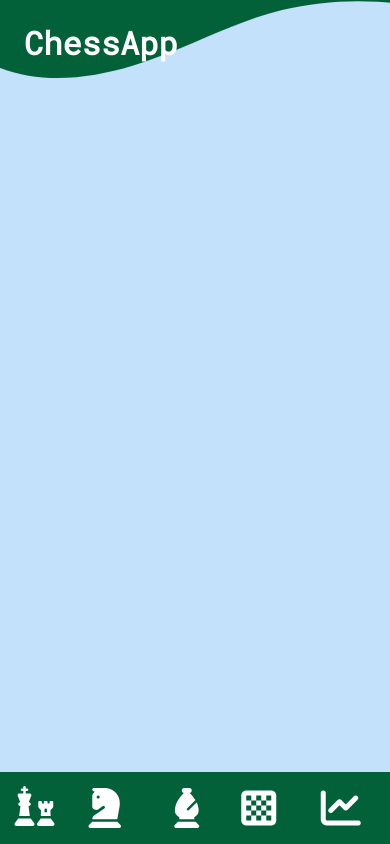
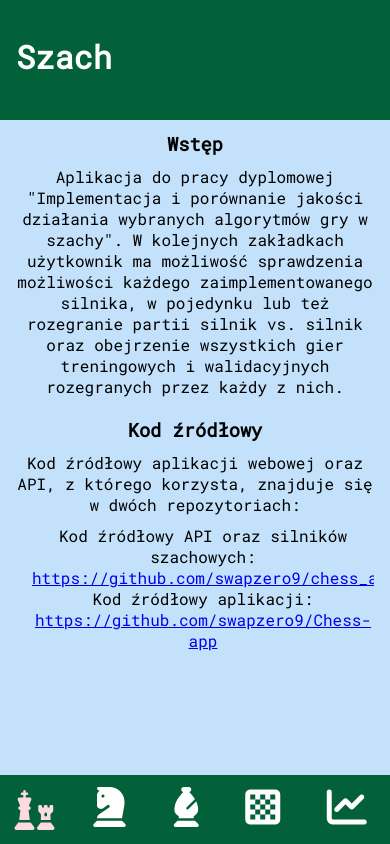
Before and after one commit to swapzero9/Chess-app, a Vue app: page /#/ in a window 390 px wide. Built offline with nearby package versions, Linux system fonts and the light colour scheme; no server answers.

Commit message:
final ui changes

```diff
--- a/src/App.vue
+++ b/src/App.vue
@@ -4,7 +4,7 @@
       <div class="logo">
         <router-link to="/">
           <i class="fas fa-chess"></i>
-          <h4>ChessApp</h4>
+          <h4>Szach</h4>
         </router-link>
       </div>
       <ul class="nav-bar">
@@ -41,7 +41,7 @@
       </ul>
     </nav>
     <div class="main-content">
-      <div class="custom-shape-divider-top-1644518673">
+      <div class="nice-title-block">
         <svg
           data-name="Layer 1"
           xmlns="http://www.w3.org/2000/svg"
@@ -60,6 +60,7 @@
           ></path>
         </svg>
       </div>
+      <div class="title-block"></div>
       <router-view />
     </div>
   </div>
@@ -70,18 +71,18 @@ export default {
   name: "App",
   mounted() {
     window.engineNamesByKeys = {
-      random: "Silnik ruchów przypadkowych",
-      minimax: "Silnik MinMax",
-      montecarlo: "Silnik MonteCarlo",
-      stockfish: "Stockfish",
-      ai: "Silnik AI, implementacja 1",
-      ai2: "Silnik AI, implementacja 2",
-      AiComputer: "Silnik AI, implementacja 1",
-      AiComputer2: "Silnik AI, implementacja 2",
-      MiniMaxComputer: "Silnik MinMax",
-      MonteCarloComputer: "Silnik MonteCarlo",
-      RandomComputer: "Silnik ruchów przypadkowych",
-      StockfishComputer: "Stockfish",
+      "random": "Silnik ruchów przypadkowych",
+      "minimax": "Silnik MinMax",
+      "montecarlo": "Silnik MonteCarlo",
+      "stockfish": "Stockfish",
+      "ai": "Silnik AI, implementacja 1",
+      "ai2": "Silnik AI, implementacja 2",
+      "AiComputer": "Silnik AI, implementacja 1",
+      "AiComputer2": "Silnik AI, implementacja 2",
+      "MiniMaxComputer": "Silnik MinMax",
+      "MonteCarloComputer": "Silnik MonteCarlo",
+      "RandomComputer": "Silnik ruchów przypadkowych",
+      "StockfishComputer": "Stockfish",
     };
     window.engineOptions = [
       {
@@ -194,13 +195,29 @@ nav {
   }
 
   .main-content {
-    max-width: calc(100% - 3em);
+    max-width: calc(100% - 2em);
     margin: auto;
     margin-bottom: 80px;
   }
 
   .board-main {
     flex-grow: 1;
+  }
+}
+
+@media screen and (max-width: 400px) {
+  .nav-bar {
+    gap: 0px !important;
+    flex-basis: 100%;
+  }
+
+  .nav-item {
+    padding: .75em !important;
+    flex-grow: 1;
+  }
+
+  .nav-item > a > i {
+    flex-basis: 100% !important;
   }
 }
 
@@ -216,7 +233,7 @@ nav {
 
 .logo > a {
   text-decoration: none;
-  color: white;
+  color: rgb(255, 217, 224);
   display: flex;
   padding: 0.5em 1rem;
 }
@@ -251,7 +268,7 @@ nav {
 
 .nav-item {
   flex-basis: 100%;
-  padding: 1em 1em;
+  padding: 1em;
 }
 
 .nav-item > a {
@@ -288,26 +305,71 @@ nav {
   transition: color 200ms ease-in-out;
 }
 
-.custom-shape-divider-top-1644518673 {
+.nice-title-block {
   position: absolute;
   top: 0;
   left: 0;
-  width: 100%;
+  width: 100vw;
   overflow: hidden;
   line-height: 0;
   z-index: -1;
 }
 
-.custom-shape-divider-top-1644518673 svg {
+.nice-title-block svg {
   position: relative;
   display: block;
   width: calc(190% + 1.3px);
-  height: 85px;
+  height: 90px;
   transform: rotateY(180deg);
 }
 
-.custom-shape-divider-top-1644518673 .shape-fill {
+.nice-title-block .shape-fill {
   fill: url("#top-gradient");
+}
+
+.title-block {
+  position: absolute;
+  top: 0;
+  left: 0;
+  width: 100vw;
+  height: 80px;
+  background: var(--palette-5);
+  z-index: -1;
+}
+
+@media screen and (min-width: 1100px) {
+  .nice-title-block {
+    display: block;
+  }
+
+  .title-block {
+    display: none;
+  }
+}
+
+@media screen and (max-width: 1100px) and (min-width: 650px){
+  .title-block {
+    display: none;
+  }
+
+  .nice-title-block svg {
+    width: calc(300% + 1.3px) !important;
+  }
+}
+
+@media screen and (max-width: 650px) {
+  .title-block {
+    display: block;
+  }
+  .nice-title-block {
+    display: none;
+  }
+}
+
+@media screen and (max-width: 400px) {
+  .title-block {
+    height: 120px !important;
+  }
 }
 
 @media (hover: hover) {
@@ -334,7 +396,7 @@ nav {
   }
 
   .logo:hover > a > * {
-    color: rgb(171, 243, 227);
+    color: rgb(255, 104, 134);
   }
 }
 </style>
--- a/src/components/BarChart.vue
+++ b/src/components/BarChart.vue
@@ -57,7 +57,6 @@ export default {
                   display: false,
                   precision: 0,
                   callback: (value) => {
-                    console.log(value)
                     if (value % 1 == 0) {
                       return value
                     }
--- a/src/components/CustomSelect.vue
+++ b/src/components/CustomSelect.vue
@@ -64,7 +64,8 @@ select {
   box-shadow: 0 0 0.6em 0 rgba(0, 0, 0, 0.2);
   cursor: pointer;
   color: black;
-  /* <option> colors */
+  width: 100%;
+  max-width: fit-content;
   background: url(https://upload.wikimedia.org/wikipedia/commons/9/9d/Caret_down_font_awesome_whitevariation.svg)
       no-repeat right 0.8em center / 1.4em,
     linear-gradient(
@@ -77,4 +78,10 @@ option {
   color: inherit;
   background-color: rgb(126, 198, 226, 0.2);
 }
+
+@media screen and (max-width: 360px) {
+  select {
+    font-size: 12px;
+  }
+}
 </style>
--- a/src/components/Header.vue
+++ b/src/components/Header.vue
@@ -1,6 +1,10 @@
 <template>
   <div>
-    <h1>{{ title }}<span v-bind:title="description" v-if="description != undefined">[?]</span></h1>
+    <h1>
+      {{ title }}<span v-bind:title="description" v-if="description != undefined"
+        >[?]</span
+      >
+    </h1>
   </div>
 </template>
 
@@ -9,18 +13,38 @@ export default {
   name: "Header",
   props: {
     title: String,
-    description: String
+    description: String,
   },
 };
 </script>
 
 <style scoped>
-  h1 > span {
-    font-size: 15px;
-    vertical-align: top;
-    margin-left: 5px;
+h1 > span {
+  font-size: 15px;
+  vertical-align: top;
+  margin-left: 5px;
+}
+h1 {
+  color: white;
+}
+
+@media screen and (max-width: 700px) {
+  span {
+    display: none;
+  }
+}
+
+@media screen and (max-width: 400px) {
+  div {
+    height: 90px;
+    margin-block: 0.67em;
+    position: relative;
   }
   h1 {
-    color: white;
+    margin: 0;
+    position: absolute;
+    top: 50%;
+    transform: translateY(-50%);
   }
+}
 </style>
--- a/src/components/chessboards/DuelBoard.vue
+++ b/src/components/chessboards/DuelBoard.vue
@@ -95,7 +95,6 @@ export default {
       });
       window.addEventListener("resize", () => {
         board.resize();
-        console.log("resized called");
       });
     });
   },
--- a/src/components/chessboards/EngineBoard.vue
+++ b/src/components/chessboards/EngineBoard.vue
@@ -46,7 +46,6 @@ export default {
     board.start();
     window.addEventListener("resize", () => {
       board.resize();
-      console.log("resized called");
     });
   },
   data() {
@@ -148,7 +147,6 @@ export default {
     margin-top: 15px;
   }
 
-
   .highlight-button {
     display: none;
   }
--- a/src/components/chessboards/TrainingBoard.vue
+++ b/src/components/chessboards/TrainingBoard.vue
@@ -1,12 +1,12 @@
 <template>
   <div class="board-main">
-    <h3 v-if="whitePlayerName">{{ whitePlayerName }}</h3>
+    <h3 v-if="blackPlayerName">{{ blackPlayerName }}</h3>
     <div
       id="training-board"
       @click.exact="highlightSquare"
       @click.ctrl.prevent.exact="removeHighlight"
     ></div>
-    <h3 v-if="whitePlayerName">{{ blackPlayerName }}</h3>
+    <h3 v-if="whitePlayerName">{{ whitePlayerName }}</h3>
     <div class="buttons">
       <button title="Unmake the last move that was done on the board." v-if=!buttonDisabled @click="movePop"><i class="fas fa-arrow-left"></i></button>
       <button title="Make the next move in history on the board." v-if=!buttonDisabled @click="moveFor"><i class="fas fa-arrow-right"></i></button>
@@ -81,7 +81,6 @@ export default {
       this.buttonDisabled = false
     },
     makeMove(move, game) {
-      console.log(this.gameSpeed)
       this.index++;
       game.move(move);
       board.position(game.fen());
@@ -105,8 +104,13 @@ export default {
     },
     getPlayerNames(pgn) {
       // console.log(pgn)
-      this.whitePlayerName = /White "(.*)"/gmi.exec(pgn)[1]
-      this.blackPlayerName = /Black "(.*)"/gmi.exec(pgn)[1]
+      let wp = window.engineNamesByKeys[/White "(.*)"/gmi.exec(pgn)[1]]
+      let bp = window.engineNamesByKeys[/Black "(.*)"/gmi.exec(pgn)[1]]
+      let res = /Result "(.*)-(.*)"/gmi.exec(pgn)
+      wp = `${wp}, ${res[1]}`
+      bp = `${bp}, ${res[2]}`
+      this.whitePlayerName = wp
+      this.blackPlayerName = bp
     }
   },
   watch: {
--- a/src/views/Engine.vue
+++ b/src/views/Engine.vue
@@ -113,10 +113,6 @@ export default {
   display: flex;
 }
 
-.split > *:not(.main) {
-  flex-grow: 1;
-}
-
 .buttons {
   margin-top: 10px;
   display: flex;
--- a/src/views/Home.vue
+++ b/src/views/Home.vue
@@ -1,21 +1,120 @@
 <template>
   <div class="home">
-    <Header title="ChessApp" />
-
+    <Header title="Szach" />
+    <div class="introduction">
+      <div class="part">
+        <h3>Wstęp</h3>
+        <p>Aplikacja do pracy dyplomowej "Implementacja i porównanie jakości działania wybranych algorytmów gry w szachy". W kolejnych zakładkach użytkownik ma możliwość sprawdzenia możliwości każdego zaimplementowanego silnika, w pojedynku lub też rozegranie partii silnik vs. silnik oraz obejrzenie wszystkich gier treningowych i walidacyjnych rozegranych przez każdy z nich.</p>
+      </div>
+      <div class="part">
+        <h3>Kod źródłowy</h3>
+        <p>Kod źródłowy aplikacji webowej oraz API, z którego korzysta, znajduje się w dwóch repozytoriach:</p>
+        <ul class="no-dot">
+          <li>
+            Kod źródłowy API oraz silników szachowych:
+            <a href="https://github.com/swapzero9/chess_api"
+              >https://github.com/swapzero9/chess_api</a
+            >
+          </li>
+          <li>
+            Kod źródłowy aplikacji:
+            <a href="https://github.com/swapzero9/Chess-app"
+              >https://github.com/swapzero9/Chess-app</a
+            >
+          </li>
+        </ul>
+      </div>
+      <div class="part" v-if="showAll">
+        <h3>Podsumowanie gier w bazie danych</h3>
+        <ul class="no-dot">
+          <li v-if="trainingGames > 0">Gier treningowych: <span>{{ trainingGames }}</span></li>
+          <li v-else-if="trainingGames == 0">Brak gier treningowych</li>
+          <li v-if="validationGames > 0">Gier walidacyjnych: <span>{{ validationGames }}</span></li>
+          <li v-else-if="validationGames == 0">Brak gier walidacyjnych</li>
+          <li v-if="duelGames > 0">Rozegranych pojedynków: <span>{{ duelGames }}</span></li>
+          <li v-else-if="duelGames == 0">Nie rozegrano pojedynków</li>
+        </ul>
+      </div>
+    </div>
   </div>
 </template>
 
 <script>
-import Header from "../components/Header.vue"
+import Header from "../components/Header.vue";
 export default {
   name: "App",
   components: {
     Header,
   },
-
-}
+  data() {
+    return {
+      trainingGames: -1,
+      validationGames: -1,
+      duelGames: -1,
+      showAll: false
+    }
+  },
+  mounted() {
+    // fetch games
+    fetch(`${process.env.VUE_APP_APIURL}/summary`, {
+      method: "GET",
+    })
+    .then(json => {
+      return json.json()
+    })
+    .then(data => {
+      this.trainingGames = data.training_games
+      this.validationGames = data.validation_games
+      this.duelGames = data.duel_games
+      this.showAll = true
+    })
+    .catch(err => {
+      console.error(err)
+    })
+  }
+};
 </script>
 
 <style scoped>
+.introduction {
+  margin-top: 30px;
+}
+th,
+td {
+  border: 1px solid gray;
+  padding: 10px;
+}
+h3,
+p {
+  margin: 0;
+}
+.introduction {
+  display: flex;
+  flex-direction: column;
+  gap: 20px;
+}
+.part{
+  max-width: max(60%, 700px);
+}
 
+.part > h3 {
+  padding-bottom: 10px;
+}
+.part>* {
+  text-align: center;
+}
+
+ul > li > span {
+  text-decoration: underline;
+}
+
+.no-dot {
+  list-style-type: none;
+  padding-left: 16px;
+  margin-top: 10px
+}
+
+ul {
+  margin: 0;
+}
 </style>
--- a/src/views/Training.vue
+++ b/src/views/Training.vue
@@ -57,7 +57,6 @@ export default {
       this.hist = data;
     },
     disableStart(data) {
-      console.log(data)
       this.disableStartButton = data
     },
     getGame() {
@@ -146,6 +145,10 @@ export default {
   display: flex;
 }
 
+.select-nodes {
+  margin-top: 25px;
+}
+
 .select-nodes h4 {
   margin: 0;
   margin-bottom: 6px;
```
Also changed, not shown: src/views/Statistics.vue (+53 -14 lines).
